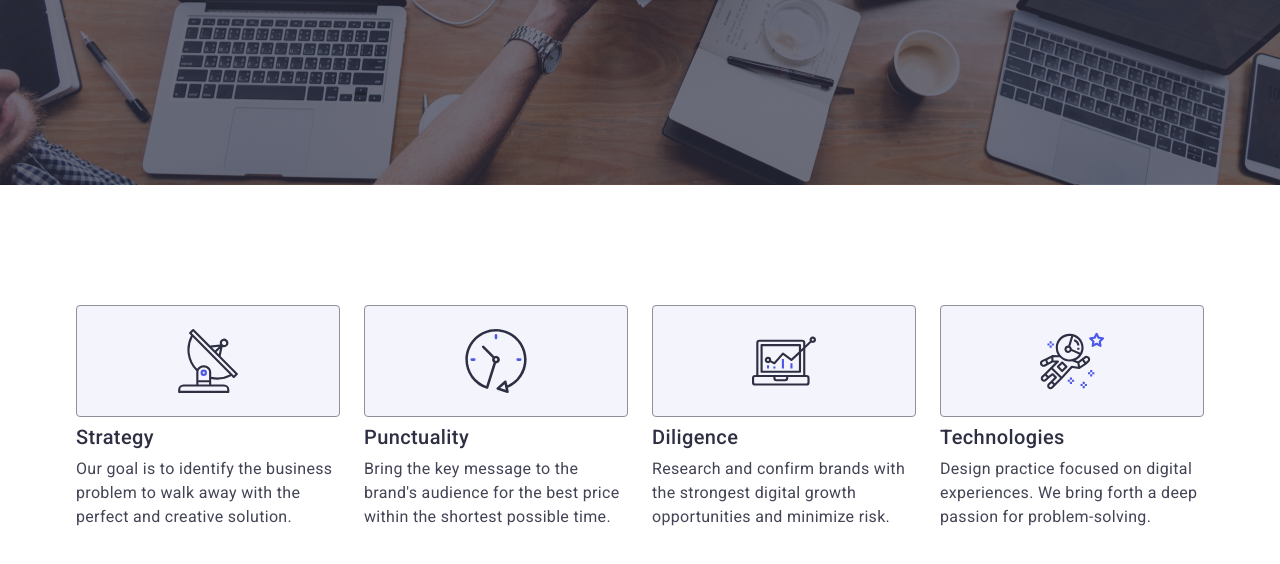
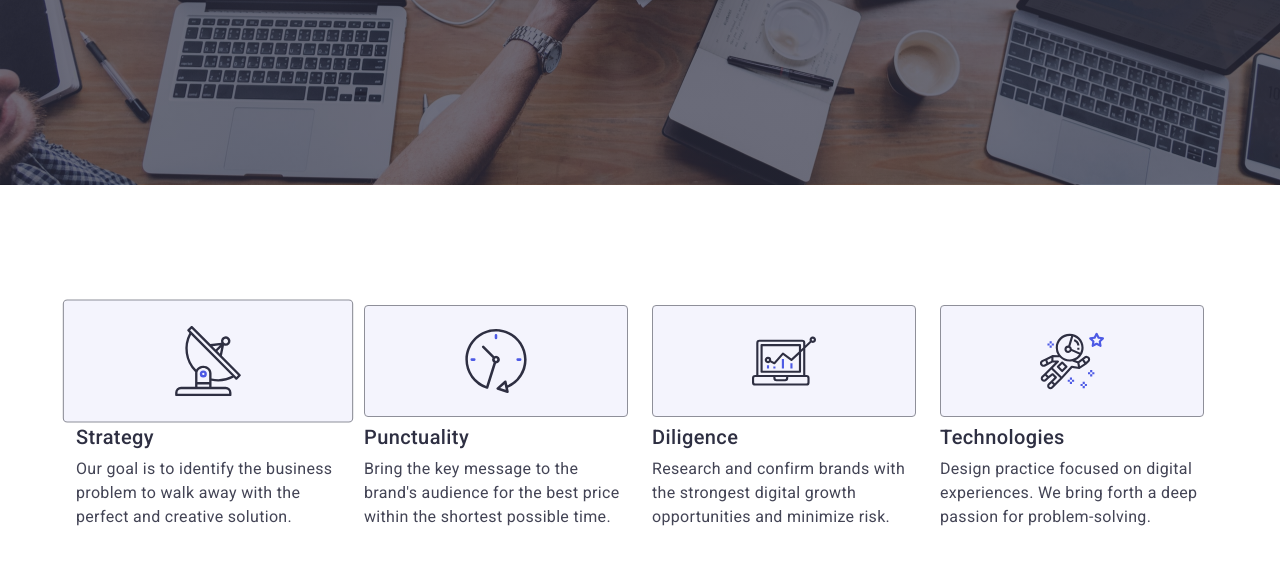
Before and after one commit to viktoria-ep/goit-markup-hw-05, a plain HTML site: page index.html in a window 1280 px wide. In both pictures the pointer is over the element 208 px from the left and 848 px from the top of the page. Shown: the part 488-1052 px from the top of the page. Drawn offline with nearby package versions, Linux system fonts and the light colour scheme.

Commit message:
add transform advantages

```diff
--- a/css/styles.css
+++ b/css/styles.css
@@ -234,6 +234,12 @@ p {
   align-items: center;
   justify-content: center;
   margin-bottom: 8px;
+  transition: transform 0.3s cubic-bezier(0.4, 0, 0.2, 1);
+}
+
+.advantages-box-icon:hover,
+.advantages-box-icon:focus {
+  transform: scale(1.1);
 }
 
 .content-team {
```
